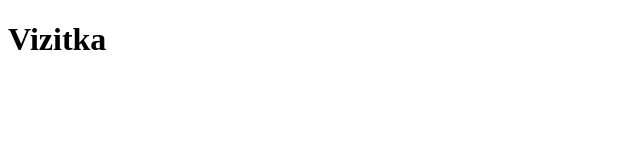
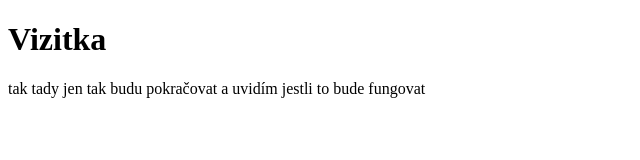
Before and after one commit to KendlCZ/Vizitka, a plain HTML site: page index.html in a window 1280 px wide. Shown: the whole page, without its empty margins (0-640 px from the left). Drawn offline with Linux system fonts and the light colour scheme.

Commit message:
Update index.html

```diff
--- a/index.html
+++ b/index.html
@@ -7,5 +7,7 @@
 </head>
 <body>
     <h1>Vizitka</h1>
+    tak tady jen tak budu pokračovat a uvidím jestli to
+    bude fungovat
 </body>
 </html>
```
